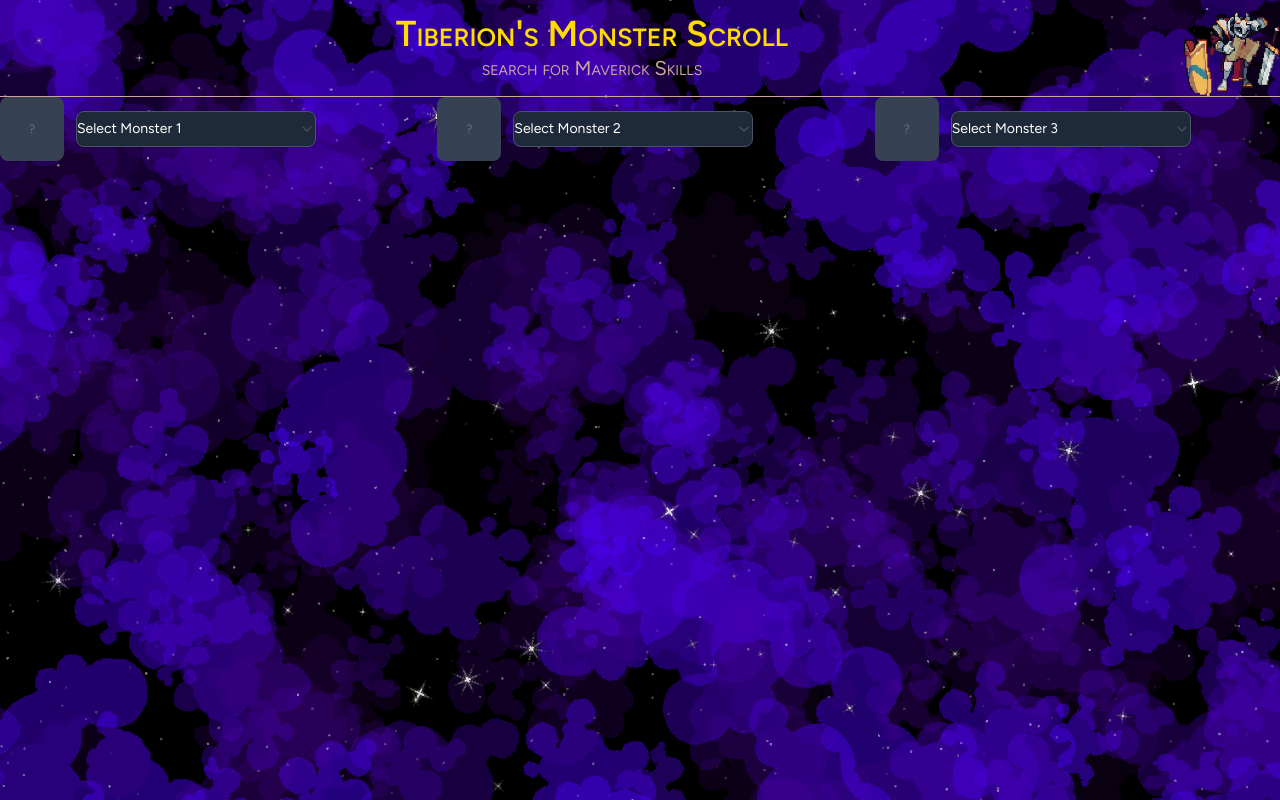
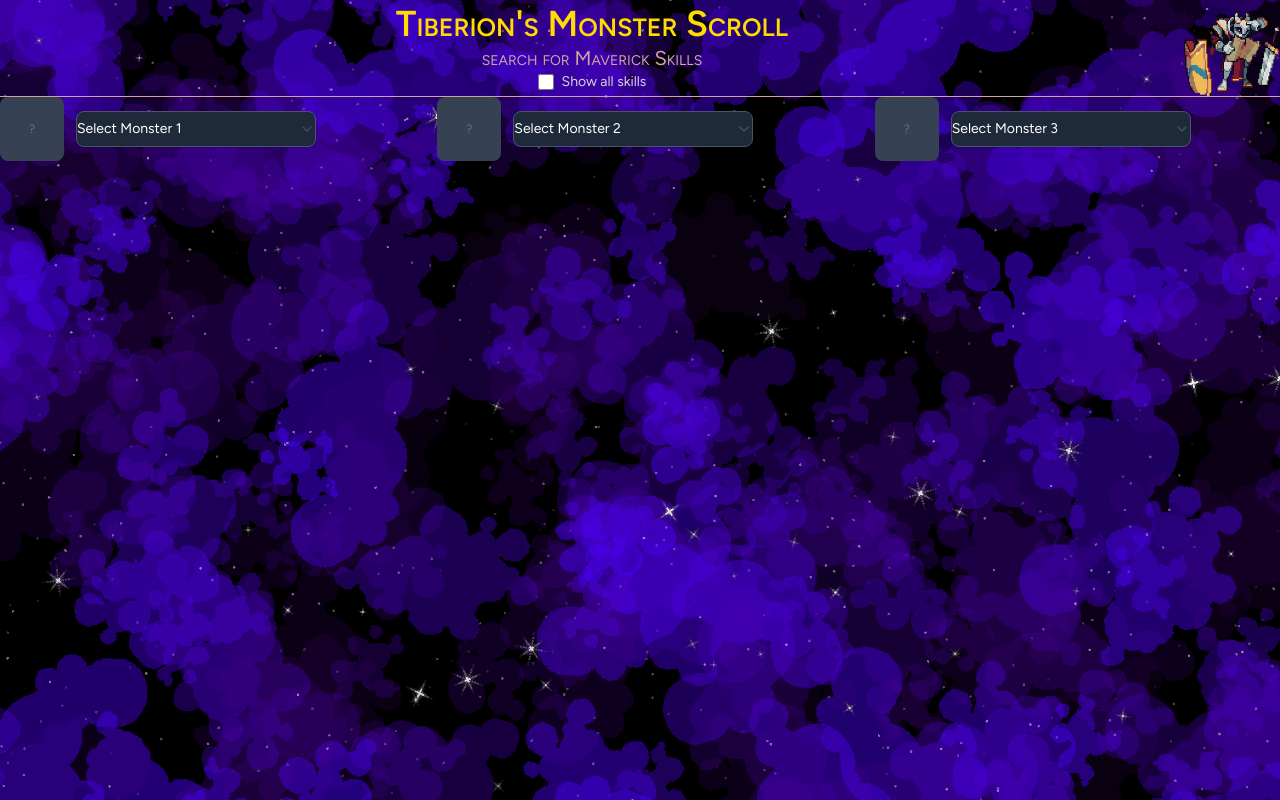
Before and after one commit to cklapperich/aethermancer-companion, a React (Vite) app: page /1/1/1 in a window 1280 px wide. Built offline with nearby package versions, Linux system fonts and the light colour scheme.

Commit message:
checkbox

```diff
--- a/src/components/MonsterSkillsList.tsx
+++ b/src/components/MonsterSkillsList.tsx
@@ -9,6 +9,7 @@ interface MonsterSkillsListProps {
   allMonsters: Monster[]; // Can be 1, 2, or 3 monsters
   allActions: Skill[];
   allTraits: Skill[];
+  showAllSkills: boolean;
 }
 
 export function MonsterSkillsList({
@@ -16,13 +17,15 @@ export function MonsterSkillsList({
   allMonsters,
   allActions,
   allTraits,
+  showAllSkills,
 }: MonsterSkillsListProps) {
   // Get all enabled skills for this monster (works with 1, 2, or 3 monsters)
   const enabledSkills = getMonsterSkills(
     targetMonster,
     allMonsters,
     allActions,
-    allTraits
+    allTraits,
+    { maverickOnly: !showAllSkills }
   );
 
   // Group skills by individual enabling monsters (duplicates skills with multiple enablers)
--- a/src/components/TeamBuilderPage.tsx
+++ b/src/components/TeamBuilderPage.tsx
@@ -45,6 +45,8 @@ export function TeamBuilderPage() {
     false,
   ]);
 
+  const [showAllSkills, setShowAllSkills] = useState(false);
+
   // Effect to update URL when selection changes
   const [m1, m2, m3] = selectedMonsters;
   useEffect(() => {
@@ -90,6 +92,18 @@ export function TeamBuilderPage() {
           <div className="flex-1">
             <h1 className="text-2xl md:text-3xl lg:text-4xl font-alegreya font-bold text-center text-tier-maverick" style={{ fontVariant: 'small-caps' }}>Tiberion's Monster Scroll</h1>
             <h2 className="text-lg md:text-xl font-alegreya text-center text-tier-basic" style={{ fontVariant: 'small-caps' }}>search for Maverick Skills</h2>
+            <div className="flex items-center justify-center gap-2 mt-2">
+              <input
+                type="checkbox"
+                id="show-all-skills"
+                className="h-4 w-4 rounded border-gray-600 bg-gray-800 text-blue-600 focus:ring-blue-500"
+                checked={showAllSkills}
+                onChange={(e) => setShowAllSkills(e.target.checked)}
+              />
+              <label htmlFor="show-all-skills" className="text-sm text-gray-300">
+                Show all skills
+              </label>
+            </div>
           </div>
           <img src="/assets/TiberionIcon.webp" alt="Tiberion Icon" className="w-16 h-16 md:w-20 md:h-20 lg:w-24 lg:h-24 ml-4" />
         </div>
@@ -132,10 +146,11 @@ export function TeamBuilderPage() {
                 {/* Skills List */}
                 {selectedMonsterObjects[i] && !collapsedStates[i] && (
                   <MonsterSkillsList
-                    targetMonster={selectedMonsterObjects[i]}
+                    targetMonster={selectedMonsterObjects[i]!}
                     allMonsters={selectedMonstersList}
                     allActions={actions}
                     allTraits={traits}
+                    showAllSkills={showAllSkills}
                   />
                 )}
               </div>
--- a/src/test-monster-combos.ts
+++ b/src/test-monster-combos.ts
@@ -176,7 +176,7 @@ try {
       [singleMonster],
       allActions,
       allTraits,
-      true
+      { maverickOnly: true }
     );
     console.log(`\n--- Maverick Skills Only (maverickOnly: true) ---`);
     console.log(`Found ${maverickSkills.length} skills.`);
@@ -199,7 +199,7 @@ try {
       [singleMonster],
       allActions,
       allTraits,
-      false
+      { maverickOnly: false }
     );
     console.log(`\n--- All Skills (maverickOnly: false) ---`);
     console.log(`Found ${allSkillsResult.length} skills.`);
--- a/src/utils/monsterUtils.ts
+++ b/src/utils/monsterUtils.ts
@@ -489,8 +489,9 @@ export function getMonsterSkills(
   allMonsters: Monster[],
   allActions: Skill[],
   allTraits: Skill[],
-  maverickOnly: boolean = true
+  options: { maverickOnly?: boolean } = {}
 ): EnabledSkill[] {
+  const { maverickOnly = true } = options;
   if (allMonsters.length < 1 || allMonsters.length > 3) {
     throw new Error(`Expected 1-3 monsters, got ${allMonsters.length}`);
   }
```
